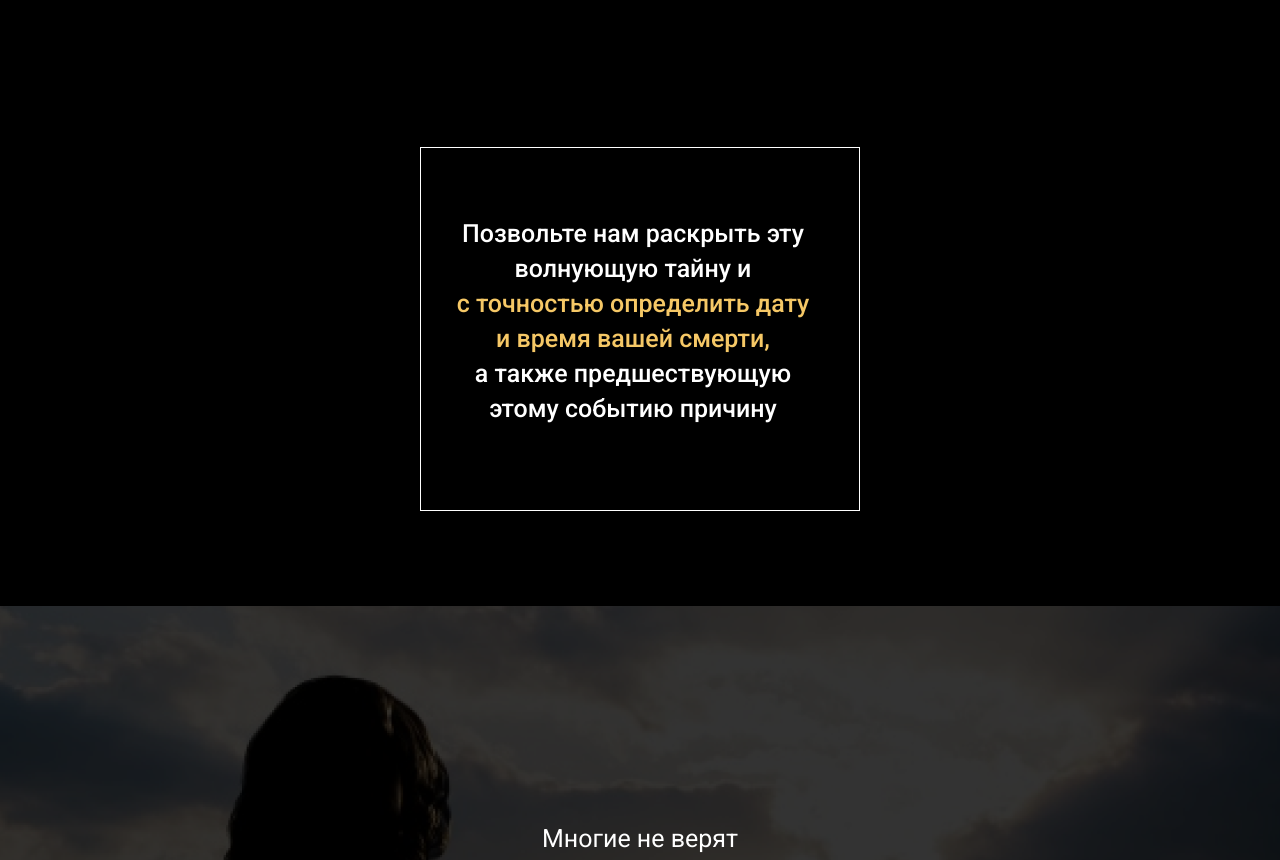
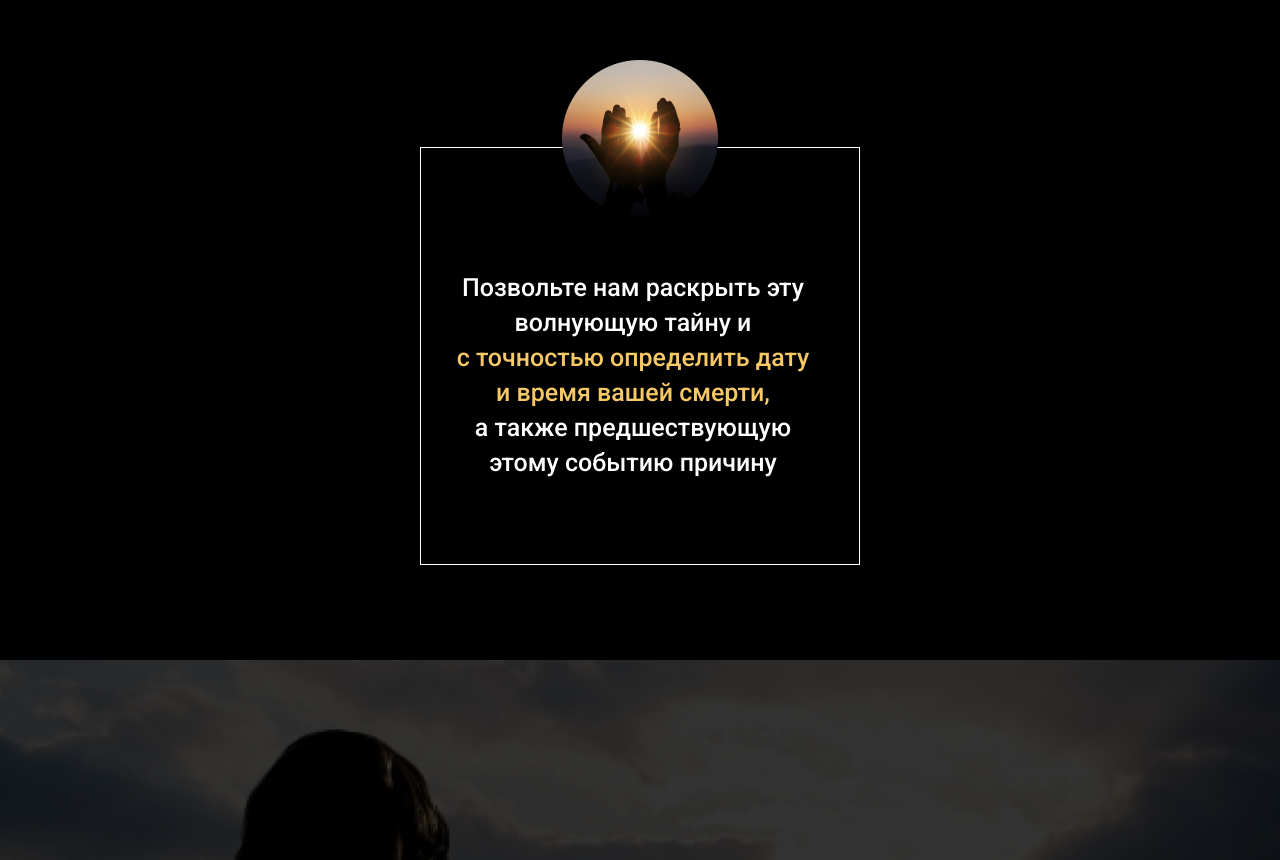
Before and after one commit to Natalya-Kantsur/test, a plain HTML site: page index.html in a window 1280 px wide. Shown: the part 979-1839 px from the top of the page. Drawn offline with Linux system fonts and the light colour scheme; the site is published under a folder, as on GitHub Pages, so addresses that start at the root find nothing.

Commit message:
Update index.html

```diff
--- a/index.html
+++ b/index.html
@@ -27,7 +27,7 @@
     </header>
 
     <div class="main__block">
-        <img class="main__img" src="/hands.png" alt="">
+        <img class="main__img" src="hands.png" alt="">
         <div class="main__content">
         <p class="main__text">Позвольте нам раскрыть эту волнующую тайну и </p>
            <p class="main__text main__text--color"> с точностью определить дату и время вашей смерти,</p> <p class="main__text">а также предшествующую этому событию причину</p>
```
